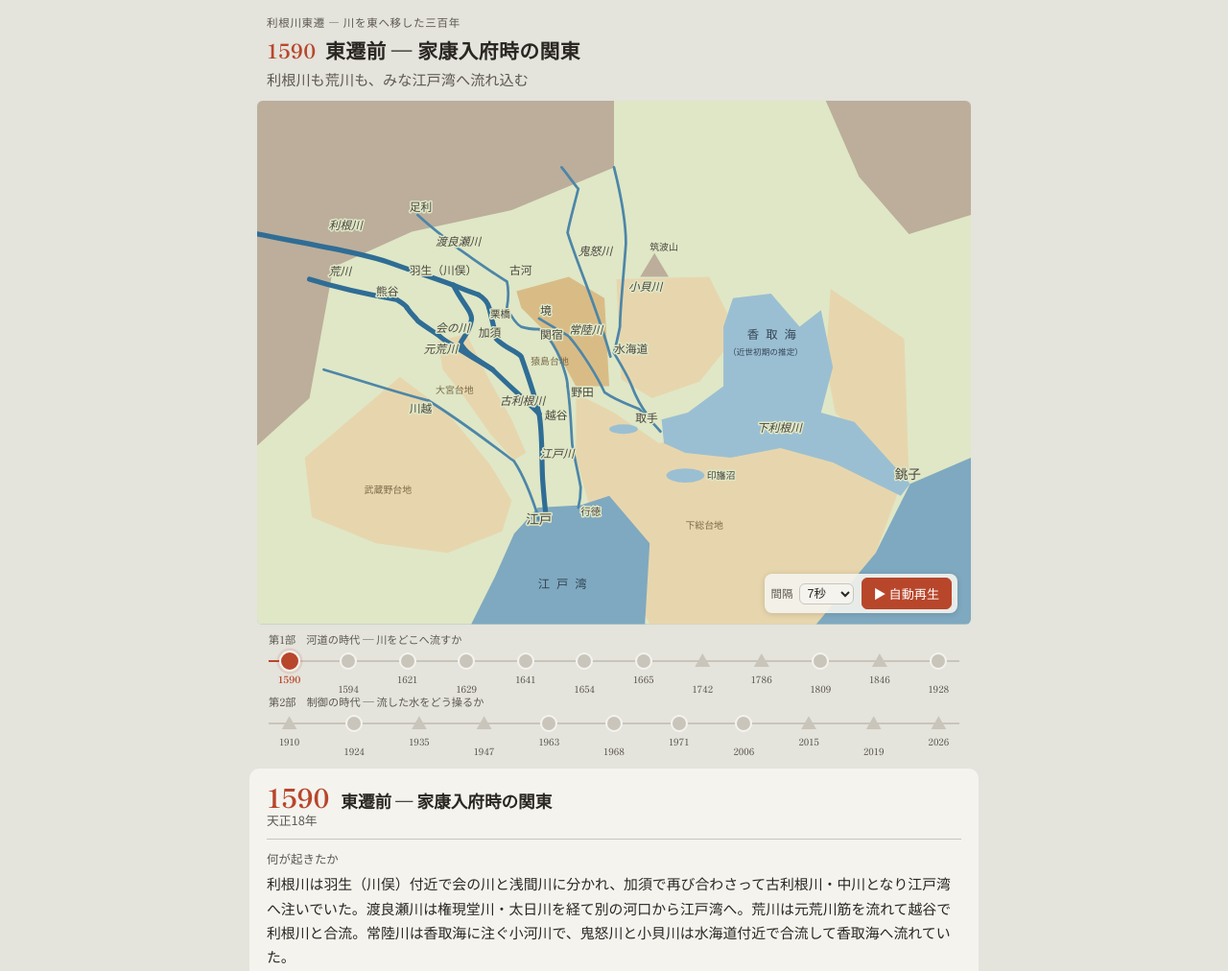
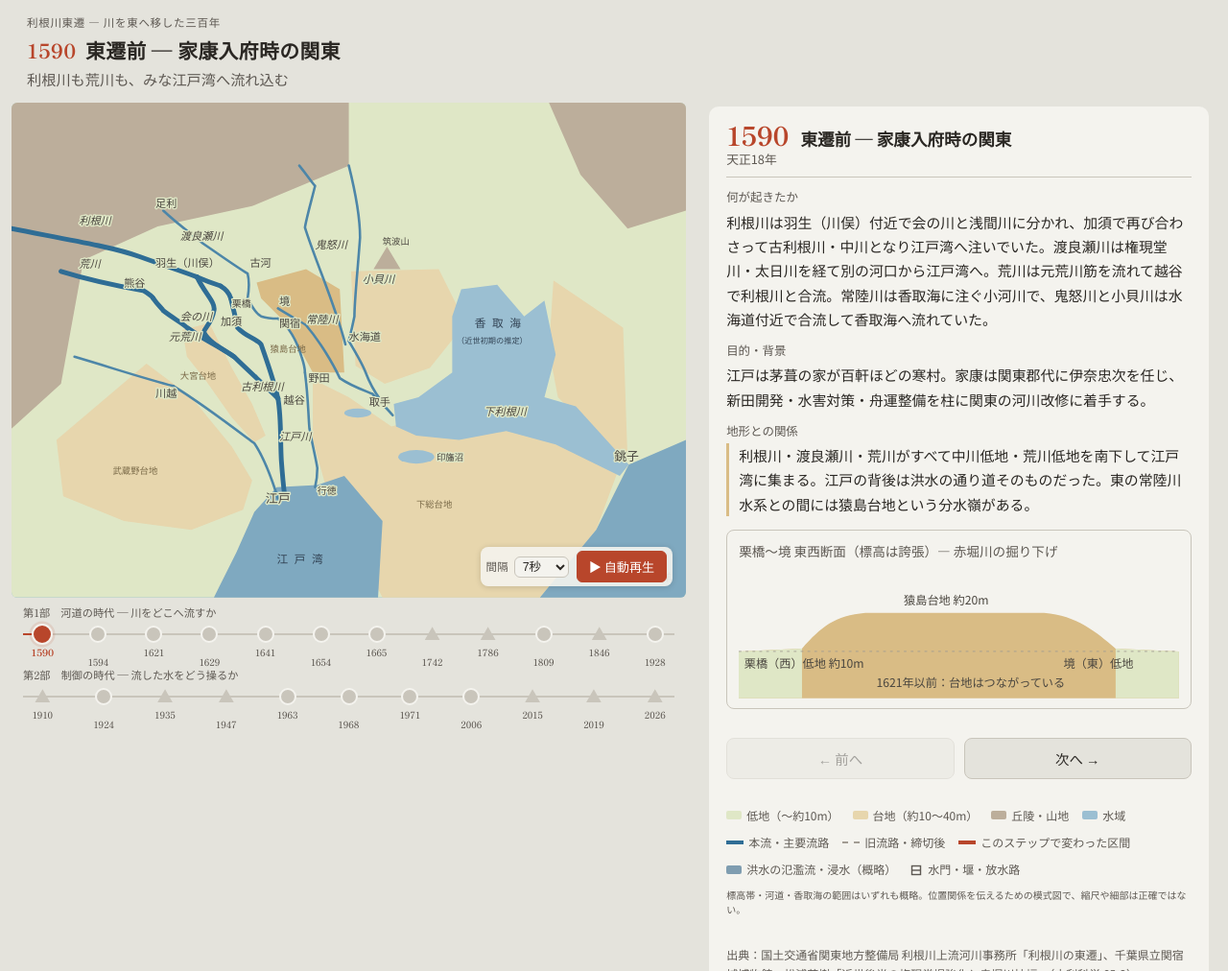
Before and after one commit to cafu42/Tone-River-Eastern-Diversion-Project, a plain HTML site: page index.html in a window 1280 px wide. Shown: the top 1012 px of the page at 96% size. Drawn offline with Linux system fonts and the light colour scheme.

Commit message:
PC対応
Add layout structure for map and card sections in HTML.

```diff
--- a/index.html
+++ b/index.html
@@ -59,6 +59,26 @@ header.show h1,header.show p{opacity:1;transform:none}
 @media (prefers-reduced-motion:reduce){header h1,header p{transition:none}}
 .map-wrap{position:sticky;top:env(safe-area-inset-top,0px);background:var(--bg);z-index:5;padding:4px 8px 6px;max-width:760px;margin:0 auto}
 svg.map{display:block;width:100%;height:auto;border-radius:6px;background:var(--sea)}
+/* 地図の大きさを画面の高さに合わせて制限（見切れ防止） */
+.map-box{width:min(100%, calc(46svh * 600 / 440));margin:0 auto}
+.col-left{position:sticky;top:env(safe-area-inset-top,0px);z-index:5;background:var(--bg)}
+.col-left .map-wrap{position:static}
+@media (min-width:960px){
+  body{font-size:15px}
+  header{max-width:none;padding:14px 28px 8px}
+  .layout{display:grid;grid-template-columns:minmax(0,1.35fr) minmax(360px,1fr);gap:0 24px;padding:0 20px 0 12px;align-items:start}
+  .col-left{position:sticky;top:0;height:100svh;display:flex;flex-direction:column}
+  .col-left .map-wrap{position:static;max-width:none;margin:0;padding:4px 0 6px;flex:1;display:flex;flex-direction:column;justify-content:flex-start}
+  .map-box{width:min(100%, calc((100svh - 230px) * 600 / 440))}
+  .col-right{padding-top:4px}
+  .col-right .card{max-width:none;margin:4px 0 0;border-radius:10px 10px 0 0;min-height:auto}
+  .col-right .legend,.col-right footer{max-width:none;margin:0}
+  .col-right footer{border-radius:0 0 10px 10px;margin-bottom:24px}
+}
+@media (max-height:520px) and (orientation:landscape){
+  .col-left{position:static}
+  .map-box{width:min(100%, calc(80svh * 600 / 440))}
+}
 .map text{font-family:var(--sans);font-size:9.5px;fill:var(--label);paint-order:stroke;stroke:var(--low);stroke-width:2.5px;stroke-linejoin:round;pointer-events:none}
 .map text.sea{fill:#345;stroke:none;font-family:var(--serif);font-size:10px;letter-spacing:.15em}
 .map text.big{font-size:11px;font-weight:500}
@@ -188,6 +208,8 @@ footer{max-width:760px;margin:0 auto;padding:12px 18px 30px;font-size:.75rem;col
   <p id="h-sum"></p>
 </header>
 
+<div class="layout">
+<div class="col-left">
 <div class="map-wrap">
 <div class="map-box">
 <svg class="map" viewBox="0 0 600 440" role="img" aria-labelledby="mapTitle">
@@ -344,6 +366,8 @@ footer{max-width:760px;margin:0 auto;padding:12px 18px 30px;font-size:.75rem;col
 </div>
 </div>
 
+</div>
+<div class="col-right">
 <section class="card" aria-live="polite">
   <div class="step-head">
     <div><div class="year" id="year"></div><div class="era" id="era"></div></div>
@@ -400,6 +424,8 @@ footer{max-width:760px;margin:0 auto;padding:12px 18px 30px;font-size:.75rem;col
   <small>標高帯・河道・香取海の範囲はいずれも概略。位置関係を伝えるための模式図で、縮尺や細部は正確ではない。</small>
 </div>
 <footer>出典：国土交通省関東地方整備局 利根川上流河川事務所「利根川の東遷」、千葉県立関宿城博物館、松浦茂樹「近世後半の権現堂堤強化と赤堀川拡幅」（水利科学 65-3）、Wikipedia「利根川東遷事業」「赤堀川 (茨城県)」「岩淵水門」「首都圏外郭放水路」、荒川下流河川事務所「荒川放水路の開削」、水資源機構 利根川河口堰資料、荒川上流河川事務所「寛保2年の洪水」、利根川下流河川事務所「昭和22年洪水記録」、国立公文書館「カスリーン台風」、内閣府防災「1947カスリーン台風」報告書、千葉県「北印旛沼の堤防決壊について」（2026年9月23日）ほか。</footer>
+</div>
+</div>
 
 <script>
 (function(){
```
